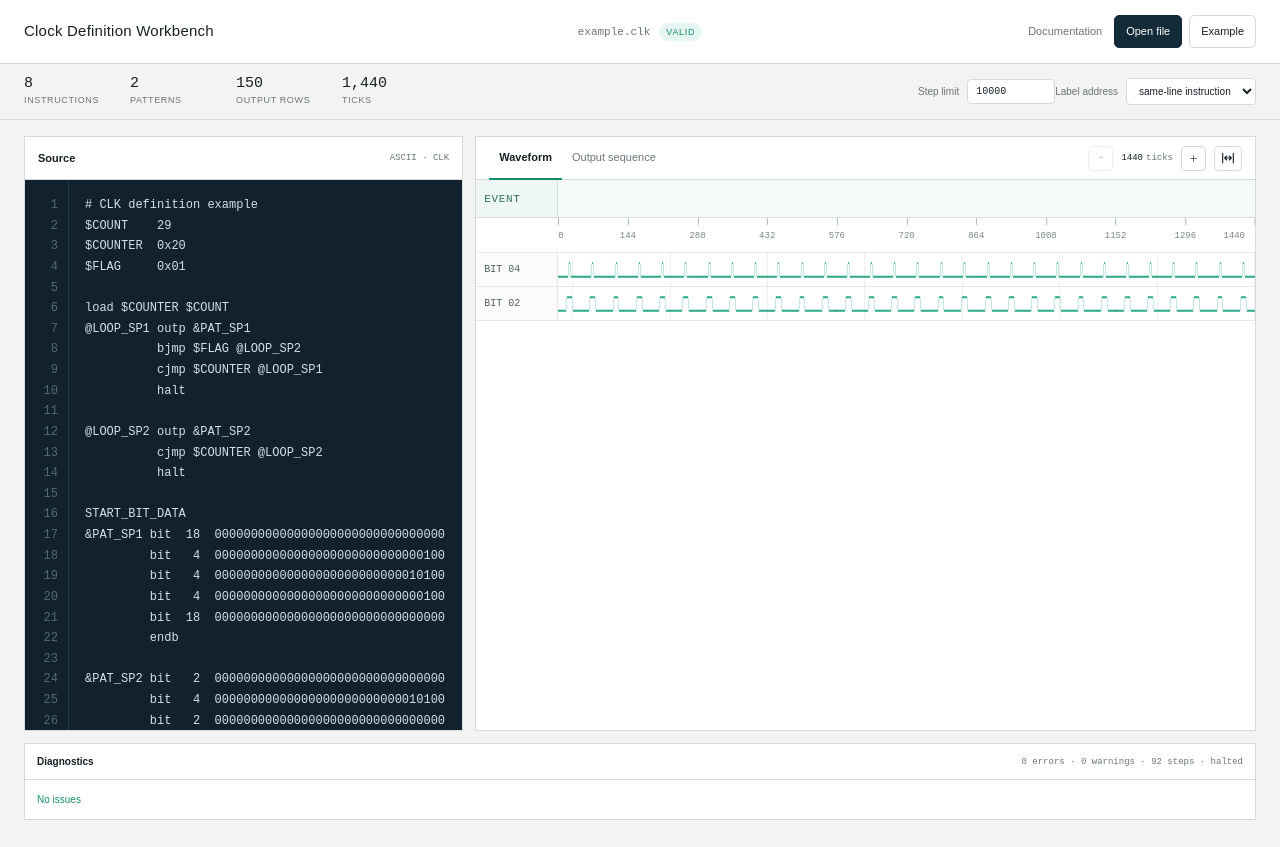
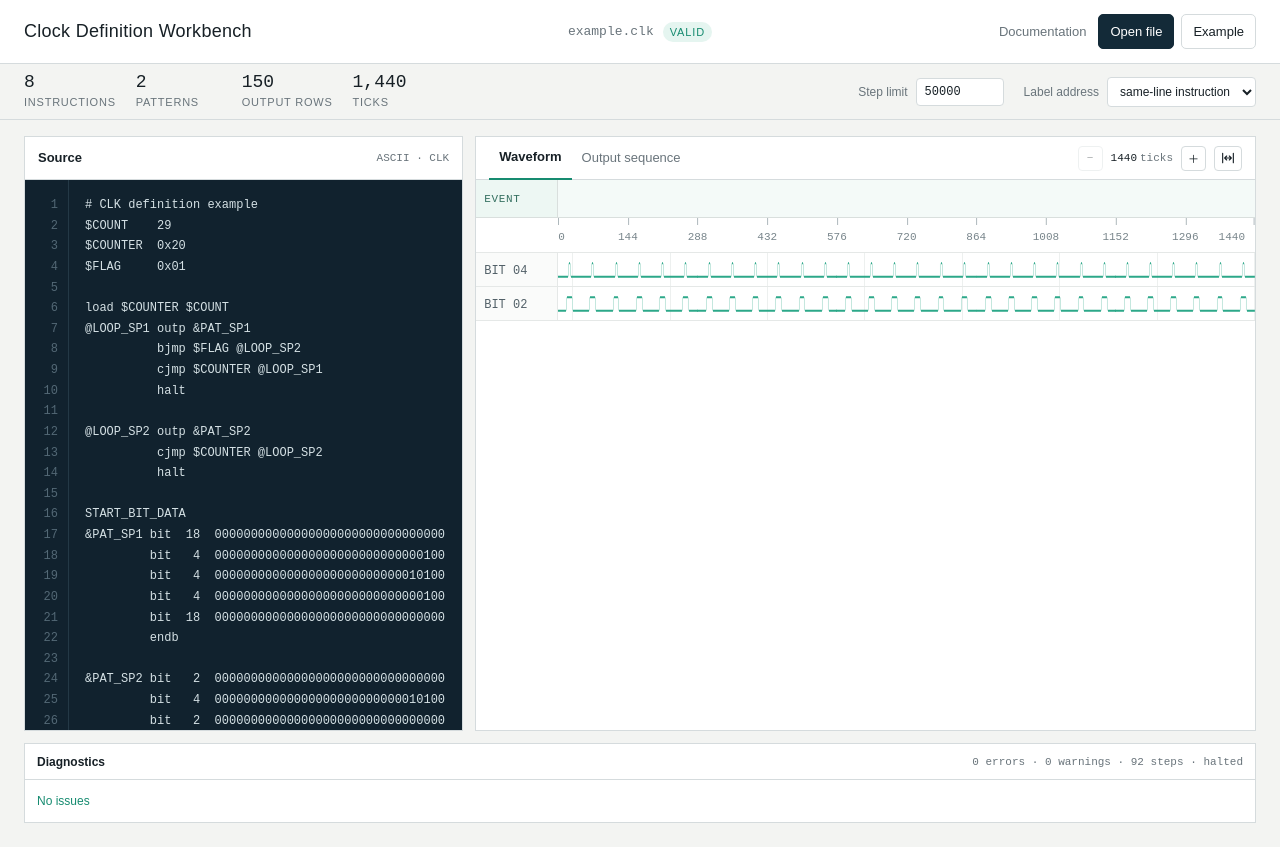
Before and after one commit to astronasutarou/clk_workbench, a React (Vite) app in the folder app/: page / in a window 1280 px wide. Built offline with nearby package versions, Linux system fonts and the light colour scheme.

Commit message:
Increase workbench UI scale and defaults

```diff
--- a/app/src/App.tsx
+++ b/app/src/App.tsx
@@ -8,7 +8,13 @@ import {
   useRef,
   useState,
 } from "react";
-import { ClockEvent, compile, Segment, validateEventCommand } from "./lib/clk";
+import {
+  ClockEvent,
+  compile,
+  DEFAULT_STEP_LIMIT,
+  Segment,
+  validateEventCommand,
+} from "./lib/clk";
 import {
   BitRun,
   buildBitRuns,
@@ -142,7 +148,7 @@ export default function App() {
     [viewSpan, setViewSpan] = useState<number | null>(null),
     [viewStart, setViewStart] = useState(0),
     [labelOffset, setLabelOffset] = useState(0),
-    [stepLimit, setStepLimit] = useState(10000),
+    [stepLimit, setStepLimit] = useState(DEFAULT_STEP_LIMIT),
     [tab, setTab] = useState<"wave" | "segments">("wave"),
     [sourceScroll, setSourceScroll] = useState(0),
     [waveTrackWidth, setWaveTrackWidth] = useState(1000),
--- a/app/src/lib/clk.ts
+++ b/app/src/lib/clk.ts
@@ -26,6 +26,8 @@ export type Result = {
 };
 export type ClockEvent = { tick: number; instance: number; command: string };
 
+export const DEFAULT_STEP_LIMIT = 50_000;
+
 const OPS: Record<
   string,
   { n: number; k: ("value" | "register" | "label" | "pattern")[] }
@@ -49,7 +51,7 @@ const numberValue = (s: string) =>
 export function compile(
   source: string,
   labelOffset = 0,
-  stepLimit = 10000,
+  stepLimit = DEFAULT_STEP_LIMIT,
   events: ClockEvent[] = [],
 ): Result {
   const diagnostics: Diagnostic[] = [],
--- a/app/src/styles/editor-fix.css
+++ b/app/src/styles/editor-fix.css
@@ -37,7 +37,7 @@
   background: #fff;
   color: var(--ink);
   font:
-    10px ui-monospace,
+    12px ui-monospace,
     monospace;
 }
 
@@ -45,7 +45,7 @@
   display: inline;
   color: var(--ink);
   font:
-    9px ui-monospace,
+    11px ui-monospace,
     monospace;
 }
 
@@ -166,7 +166,7 @@
   position: absolute;
   z-index: 12;
   top: 31px;
-  width: 310px;
+  width: 340px;
   padding: 10px;
   transform: translateX(-50%);
   border: 1px solid #bfcac7;
@@ -192,13 +192,13 @@
   margin-bottom: 7px;
   color: #33434a;
   font:
-    10px ui-monospace,
+    12px ui-monospace,
     monospace;
 }
 
 .event-editor label small {
   color: var(--muted);
-  font-size: 9px;
+  font-size: 11px;
 }
 
 .event-editor input {
@@ -208,7 +208,7 @@
   border-radius: 4px;
   outline: 0;
   font:
-    10px ui-monospace,
+    12px ui-monospace,
     monospace;
 }
 
@@ -233,7 +233,7 @@
 .event-editor p {
   margin: 6px 0 0;
   color: var(--red);
-  font-size: 9px;
+  font-size: 11px;
 }
 
 .event-editor > div {
@@ -246,7 +246,7 @@
 .event-editor button {
   padding: 5px 8px;
   border-radius: 4px;
-  font-size: 9px;
+  font-size: 11px;
 }
 
 .event-editor .save {
--- a/app/src/styles/globals.css
+++ b/app/src/styles/globals.css
@@ -48,7 +48,7 @@ header {
   background: #fff;
 }
 header h1 {
-  font-size: 15px;
+  font-size: 18px;
   letter-spacing: 0.015em;
   margin: 0;
 }
@@ -57,14 +57,14 @@ header h1 {
   align-items: center;
   gap: 9px;
   font:
-    11px ui-monospace,
+    13px ui-monospace,
     monospace;
   color: var(--muted);
 }
 .pill {
   padding: 4px 7px;
   border-radius: 20px;
-  font: 9px Arial;
+  font: 11px Arial;
   text-transform: uppercase;
   letter-spacing: 0.08em;
 }
@@ -85,7 +85,7 @@ header h1 {
 .actions .docs-link {
   padding: 7px 5px;
   color: var(--muted);
-  font-size: 11px;
+  font-size: 13px;
   text-decoration: none;
 }
 .actions .docs-link:hover {
@@ -99,7 +99,7 @@ header h1 {
 .actions button {
   padding: 7px 11px;
   border-radius: 5px;
-  font-size: 11px;
+  font-size: 13px;
 }
 .actions button:first-of-type {
   background: var(--navy);
@@ -124,13 +124,13 @@ header h1 {
 }
 .toolbar b {
   font:
-    15px ui-monospace,
+    18px ui-monospace,
     monospace;
 }
 .toolbar span {
   margin-top: 2px;
   color: var(--muted);
-  font-size: 9px;
+  font-size: 11px;
   text-transform: uppercase;
   letter-spacing: 0.07em;
 }
@@ -138,16 +138,19 @@ header h1 {
   flex: 1;
 }
 .toolbar label {
-  font-size: 10px;
+  font-size: 12px;
   color: var(--muted);
   display: flex;
   align-items: center;
   gap: 8px;
 }
+.toolbar > label + label {
+  margin-left: 20px;
+}
 .toolbar select {
   padding: 6px 8px;
   border-radius: 4px;
-  font-size: 10px;
+  font-size: 12px;
 }
 .workbench {
   height: min(800px, calc(100vh - 205px));
@@ -171,12 +174,12 @@ header h1 {
   align-items: center;
   justify-content: space-between;
   border-bottom: 1px solid var(--line);
-  font-size: 11px;
+  font-size: 13px;
 }
 .panel-title > span {
   color: var(--muted);
   font:
-    9px ui-monospace,
+    11px ui-monospace,
     monospace;
 }
 .source-wrap {
@@ -221,7 +224,7 @@ header h1 {
   border-bottom: 2px solid transparent;
   padding: 0 10px;
   color: var(--muted);
-  font-size: 11px;
+  font-size: 13px;
 }
 .tabs button.active {
   color: var(--ink);
@@ -234,7 +237,7 @@ header h1 {
   gap: 8px;
   color: var(--muted);
   font:
-    9px ui-monospace,
+    11px ui-monospace,
     monospace;
 }
 .zoom button {
@@ -265,7 +268,7 @@ header h1 {
   justify-content: space-between;
   color: #78858b;
   font:
-    9px ui-monospace,
+    11px ui-monospace,
     monospace;
   border-bottom: 1px solid #e5e8e7;
 }
@@ -286,7 +289,7 @@ header h1 {
   border-right: 1px solid #e5e8e7;
   color: #526068;
   font:
-    10px ui-monospace,
+    12px ui-monospace,
     monospace;
 }
 .wave-track {
@@ -312,7 +315,7 @@ header h1 {
   width: 100%;
   border-collapse: collapse;
   font:
-    10px ui-monospace,
+    12px ui-monospace,
     monospace;
 }
 .sequence th {
@@ -336,7 +339,7 @@ header h1 {
   display: grid;
   place-items: center;
   color: var(--muted);
-  font-size: 11px;
+  font-size: 13px;
 }
 .diagnostics {
   margin: 12px 24px 24px;
@@ -349,12 +352,12 @@ header h1 {
   align-items: center;
   justify-content: space-between;
   border-bottom: 1px solid var(--line);
-  font-size: 10px;
+  font-size: 12px;
 }
 .diag-head span {
   color: var(--muted);
   font:
-    9px ui-monospace,
+    11px ui-monospace,
     monospace;
 }
 .diagnostics ul {
@@ -366,14 +369,14 @@ header h1 {
 }
 .diagnostics li {
   display: grid;
-  grid-template-columns: 55px 42px 1fr;
+  grid-template-columns: 65px 48px 1fr;
   align-items: center;
   padding: 4px 0;
-  font-size: 10px;
+  font-size: 12px;
 }
 .diagnostics li > span {
   text-transform: uppercase;
-  font-size: 8px;
+  font-size: 10px;
   letter-spacing: 0.08em;
 }
 .diagnostics li.error > span {
@@ -389,7 +392,7 @@ header h1 {
   margin: 0;
   padding: 12px;
   color: var(--green);
-  font-size: 10px;
+  font-size: 12px;
 }
 @media (max-width: 900px) {
   header {
```
